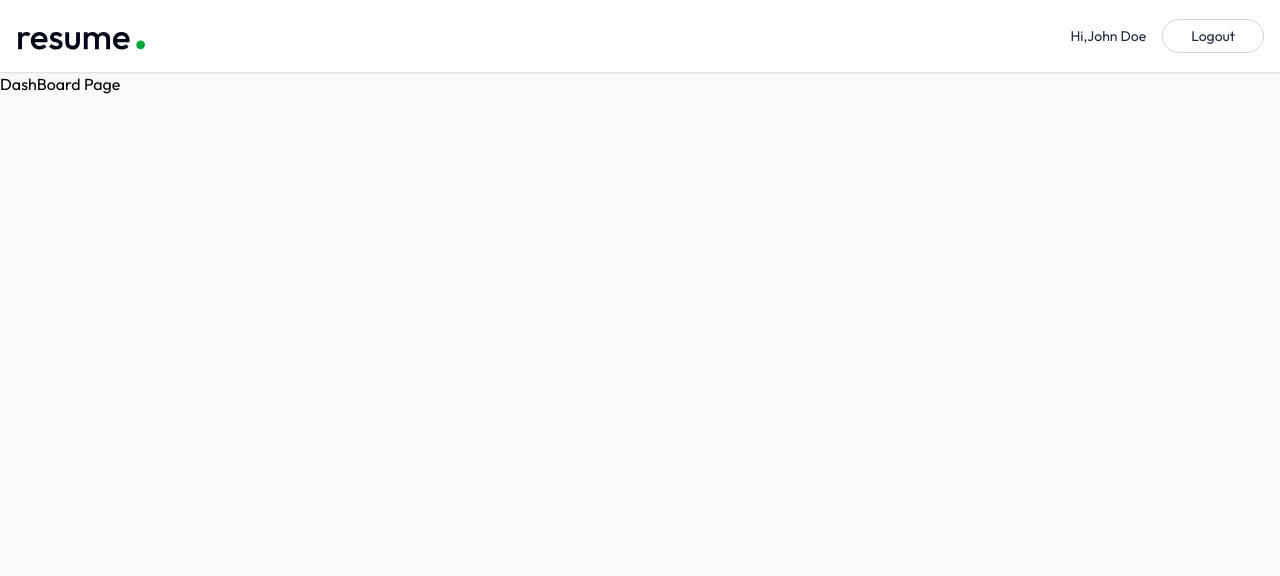
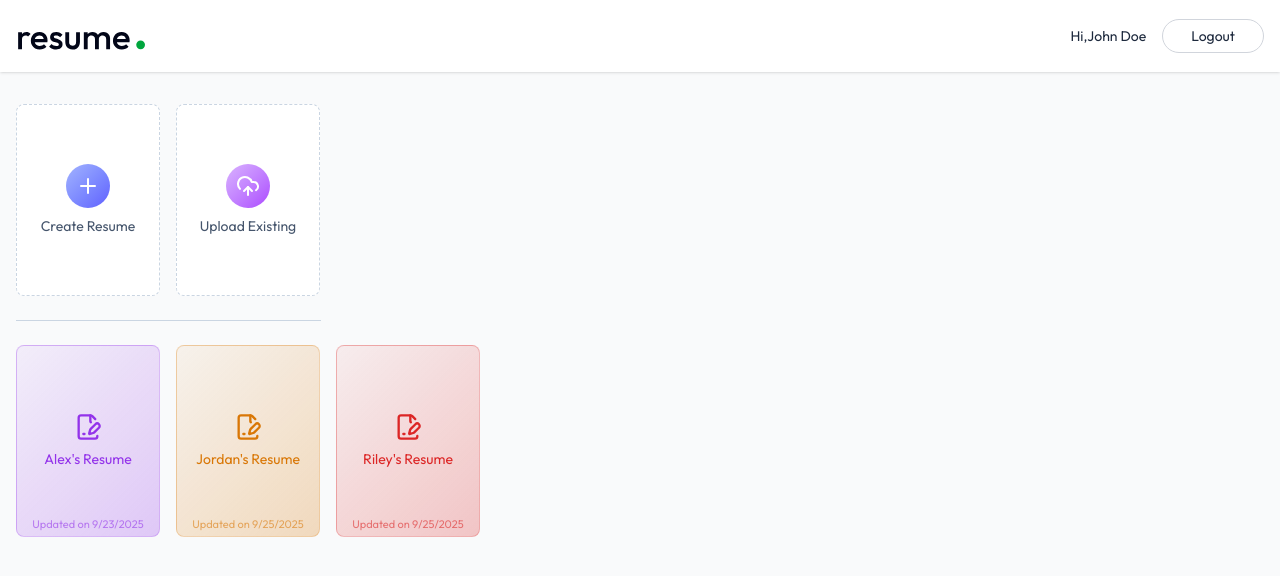
Before and after one commit to Anjali-pandey11/AI-Resume-Builder-MERN---Stack-, a React (Vite) app in the folder client/: page /app in a window 1280 px wide. Shown: the top 576 px of the page. Built offline with nearby package versions, Linux system fonts and the light colour scheme; a web font is replaced by a local one.

Commit message:
DashBoard

```diff
--- a/client/src/index.css
+++ b/client/src/index.css
@@ -10,4 +10,14 @@
   button {
     @apply cursor-pointer
   }
+
+
+  input:not([type="checkbox"]){
+    @apply outline-none focus:ring border border-gray-300 focus:ring-blue-500 focus:border-blue-500 rounded-lg;
+  }
+
+  textarea {
+    @apply outline-none focus:ring border border-gray-300 focus:ring-blue-500 focus:border-blue-500 rounded-lg resize-none;
+  }
+
 }
--- a/client/src/pages/Dashboard.jsx
+++ b/client/src/pages/Dashboard.jsx
@@ -1,11 +1,108 @@
-import React from 'react'
+import React, { useEffect, useState } from 'react'
+import {FilePenLineIcon, PencilIcon, PlusIcon, TrashIcon, UploadCloudIcon, XIcon} from 'lucide-react'
+import {dummyResumeData} from '../assets/assets'
+import { useNavigate } from 'react-router-dom'
+const Dashboard = () => {
 
-const Dashboard = () => {
+  const colors = ['#9333ea', '#d97706', '#dc2626', '#0284c7', '#16a34a']
+  const [allResumes,setAllResumes] = useState([])
+  const [showCreateResume, setShowCreateresume] = useState(false);
+   const [showUploadResume, setShowUploadResume] = useState(false);
+   const [title, setTitle] = useState('');
+   const [resume, setResume] = useState(null);
+   const [editResumeId, setEditResumeId] = useState('');
+   const navigate = useNavigate();
+
+  const loadAllResumes = async () =>{
+        setAllResumes(dummyResumeData)
+  }
+
+  const createResume = async (event)=>{
+    event.preventDefault();
+    setShowCreateresume(false)
+    navigate(`/app/builder/res123`)
+  }
+
+  useEffect(()=>{
+    loadAllResumes()
+  },[])
+
   return (
     <div>
-      DashBoard Page
+      <div className='max-w-7xl mx-auto px-4 py-8'>
+        <p className='text-2xl font-medium mb-6 bg-gradient-to-r from-slate-600 to-slate-700 bg-clip-text-transparent sm:hidden'>Welcome, Joe Doe</p>
+
+        <div className='flex gap-4'>
+
+          <button onClick={()=>setShowCreateresume(true)}
+          className='w-full bg-white sm:max-w-36 h-48 flex flex-col items-center justify-center rounded-lg gap-2 text-slate-600 border border-dashed border-slate-300 group hover:border-indigo-500 hover:shadow-lg transition-all duration-300 cursor-pointer'>
+
+            <PlusIcon className='size-11 transition-all duration-300 p-2.5 bg-gradient-to-br from-indigo-300 to-indigo-500 text-white rounded-full'/>
+
+            <p className='text-sm group-hover:text-indigo-600 transition-all duration-300'>Create Resume</p>
+
+          </button>
+
+            <button className='w-full bg-white sm:max-w-36 h-48 flex flex-col items-center justify-center rounded-lg gap-2 text-slate-600 border border-dashed border-slate-300 group hover:border-purple-500 hover:shadow-lg transition-all duration-300 cursor-pointer'>
+
+            <UploadCloudIcon className='size-11 transition-all duration-300 p-2.5 bg-gradient-to-br from-purple-300 to-purple-500 text-white rounded-full'/>
+
+            <p className='text-sm group-hover:text-purple-600 transition-all duration-300'>Upload Existing</p>
+
+          </button>
+
+        </div>
+
+        <hr className='border-slate-300 my-6 sm:w-[305px]'/>
+
+        <div className='grid grid-cols-2 sm:flex flex-wrap gap-4'>
+         {allResumes.map((resume, index)=>{
+            const baseColor = colors[index % colors.length];
+            return (
+              <button key = {index} className='relative w-full sm:max-w-36 h-48 flex flex-col items-center justify-center rounded-lg gap-2 border group hover:shadow-lg transition-all duration-300 cursor-pointer' style = {{background:`linear-gradient(135deg, ${baseColor}10, ${baseColor}40)`, borderColor:baseColor + '40'}}>
+
+                <FilePenLineIcon className='size-7 group-hover:scale-105 transition-all' style={{color:baseColor}}/>
+                <p className='text-sm group-hover:scale-105 transition-all px-2 text-center' style = {{color:baseColor}}>{resume.title}</p>
+
+                 <p className='absolute bottom-1 text-[11px] text-slate-400 group-hover:text-slate-500 transition-all duration-300 px-2 text-center' style = {{color:baseColor + '90'}}>
+                  Updated on {new Date(resume.updatedAt).toLocaleDateString()}
+                 </p>
+
+                <div className='absolute top-1 right-1 group-hover:flex items-center hidden'>
+
+                 <TrashIcon className='size-7 p-1.5 hover:bg-white/50 rounded text-slate-700 transition-colors'/>
+                 <PencilIcon className='size-7 p-1.5 hover:bg-white/50 rounded text-slate-700 transition-colors' />
+                </div>
+
+              </button>
+            )
+         })}
+        </div>
+
+        {showCreateResume && (
+          <form onSubmit={createResume} onClick={()=>setShowCreateresume(false)}
+          className='fixed inset-0 bg-black/70 backdrop-blur bg-opacity-50 z-10 flex items-center justify-center'>
+
+           <div onClick={e => e.stopPropagation()} className='relative bg-slate-50 border shadow-md rounded-lg w-full max-w-sm p-6'>
+
+             <h2 className='text-xl font-bold mb-4'>Create a Resume</h2>
+
+             <input type = "text" placeholder = 'Enter resume title' className='w-full px-4 py-2 mb-4 focus:border-indigo-600 ring-indigo-600' required/>
+
+             <button className='w-full py-2 bg-indigo-600 text-white rounded hover:bg-indigo-700 transition-colors'>Create Resume</button>
+
+             <XIcon className='absolute top-4 right-4 text-slate-400 hover:text-slate-600 cursor-pointer transition-colors' onClick = {()=>{setShowCreateresume(false); setTitle('')}}/>
+
+           </div>
+
+          </form>
+        )
+
+        }
+
+      </div>
     </div>
   )
 }
 
-export default Dashboard
+export default Dashboard;
```
Also changed, not shown: client/src/assets/dummy_profile.png (added).
